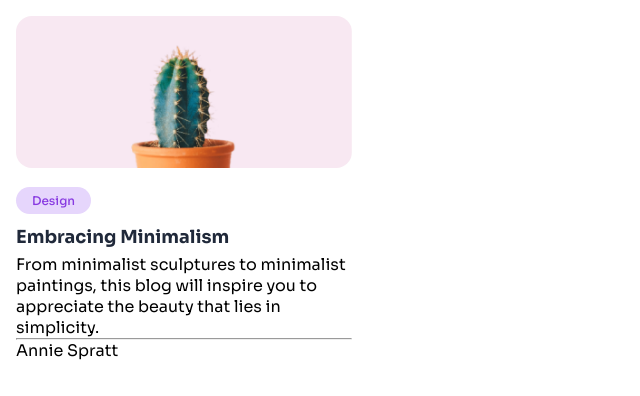
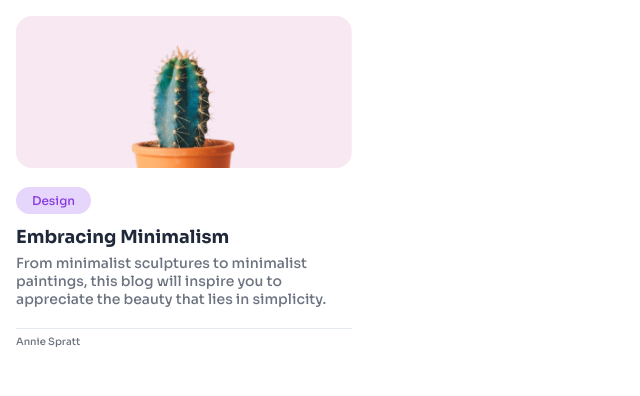
Before and after one commit to swadeshchisim/minimal-blog-card, a plain HTML site: page index.html in a window 1280 px wide. Shown: the whole page, without its empty margins (0-640 px from the left). Drawn offline with Linux system fonts and the light colour scheme.

Commit message:
card styles are added

```diff
--- a/css/styles.css
+++ b/css/styles.css
@@ -19,13 +19,6 @@ body {
     border-radius: 1rem;
 }
 
-/* card title */
-.card-title {
-    color: #20293A;
-    font-size: 1.125rem;
-    margin: 16px 0 6px;
-}
-
 /* category text styles */
 .category-text {
     color: #883AE1;
@@ -35,3 +28,27 @@ body {
     background-color: #E6D6FC;
     border-radius: 1rem;
 }
+
+/* card title */
+.card-title {
+    color: #20293A;
+    font-size: 1.125rem;
+    margin: 16px 0 6px;
+}
+
+/* card description */
+.card-description {
+    color: #6C727F;
+    font-size: 0.875rem;
+    font-weight: 500;
+    padding-bottom: 20px;
+    border-bottom: 1px solid #E5EAF0;
+}
+
+/* card author */
+.card-author {
+    color: #6C727F;
+    font-size: 0.625rem;
+    font-weight: 500;
+    padding: 1.25rem 0;
+}
--- a/index.html
+++ b/index.html
@@ -21,9 +21,8 @@
                 <img class="card-img" src="images/cactus_img.jpg" alt="">
                 <span class="category-text">Design</span>
                 <h4 class="card-title">Embracing Minimalism</h4>
-                <p>From minimalist sculptures to minimalist paintings, this blog will inspire you to appreciate the beauty that lies in simplicity.</p>
-                <hr>
-                <span>Annie Spratt</span>
+                <p class="card-description">From minimalist sculptures to minimalist paintings, this blog will inspire you to appreciate the beauty that lies in simplicity.</p>
+                <span class="card-author">Annie Spratt</span>
             </div>
         </div>
     </section>
```
